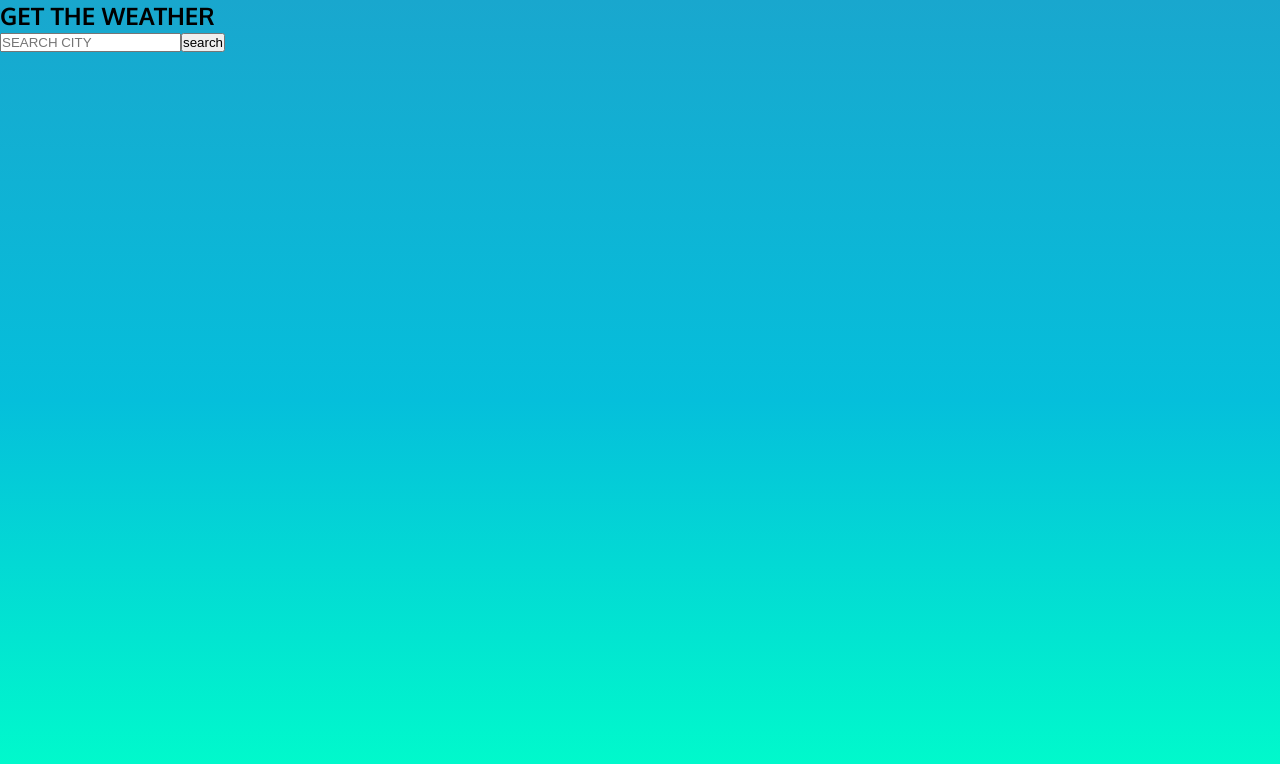
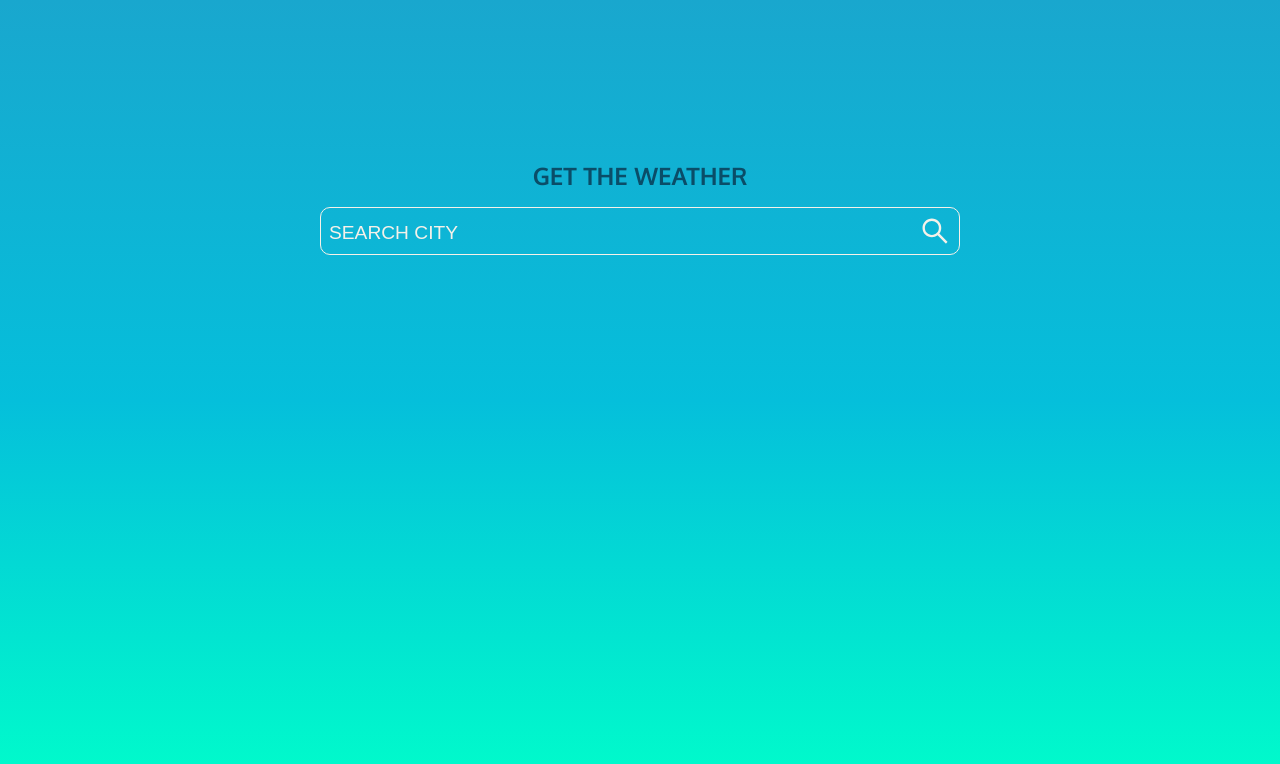
Before and after one commit to NDraganov/weather-app, a Next.js app: page / in a window 1280 px wide. Shown: the top 764 px of the page. Built offline with nearby package versions, Linux system fonts and the light colour scheme; no server answers.

Commit message:
Install react icons package and add styles to home page

```diff
--- a/package.json
+++ b/package.json
@@ -12,6 +12,7 @@
     "axios": "^1.4.0",
     "next": "13.4.2",
     "react": "18.2.0",
-    "react-dom": "18.2.0"
+    "react-dom": "18.2.0",
+    "react-icons": "^4.8.0"
   }
 }
--- a/pages/index.jsx
+++ b/pages/index.jsx
@@ -2,6 +2,7 @@ import { Fragment, useState } from "react";
 import Head from "next/head";
 import Weather from "@/components/weather";
 import axios from "axios";
+import { AiOutlineSearch } from "react-icons/ai";
 
 import classes from "./index.module.css";
 
@@ -40,7 +41,9 @@ export default function Home() {
                 placeholder="SEARCH CITY"
                 onChange={(e) => setCity(e.target.value)}
               />
-              <button onClick={fetchWeatherData}>search</button>
+              <button onClick={fetchWeatherData}>
+                <AiOutlineSearch />
+              </button>
             </div>
           </div>
           {/* Weather content */}
--- a/pages/index.module.css
+++ b/pages/index.module.css
@@ -0,0 +1,61 @@
+.main {
+  position: static;
+  width: 100vw;
+  min-height: 100vh;
+  display: grid;
+  grid-template-columns: auto;
+  background: linear-gradient(
+    to bottom,
+    var(--blue),
+    var(--light-blue),
+    var(--mint)
+  );
+}
+.input h2 {
+  color: var(--dark-blue);
+  margin-top: 10rem;
+  text-align: center;
+}
+.input div {
+  display: flex;
+  align-items: center;
+  justify-content: space-between;
+  width: 50vw;
+  height: 3rem;
+  border: 0.1rem solid var(--light-grey);
+  border-radius: 10px;
+  background: transparent;
+  margin: 1rem auto;
+  padding: 0.5rem;
+  z-index: 3;
+}
+.input input {
+  color: var(--dark-navy);
+  height: 1.5rem;
+  border: none;
+  background: transparent;
+  font-size: 1.5rem;
+}
+.input input:focus {
+  outline: none;
+}
+.input input::placeholder {
+  color: var(--light-grey);
+  font-size: 1.2rem;
+}
+.input button {
+  display: flex;
+  align-items: center;
+  border: none;
+  background: none;
+}
+.input button:hover {
+  cursor: pointer;
+}
+.input button svg {
+  color: var(--light-grey);
+  font-size: 2rem;
+}
+.input button svg:hover {
+  color: var(--dark-blue);
+}
```
Also changed, not shown: 1 other file (tests, documents, lock files or other folders).
